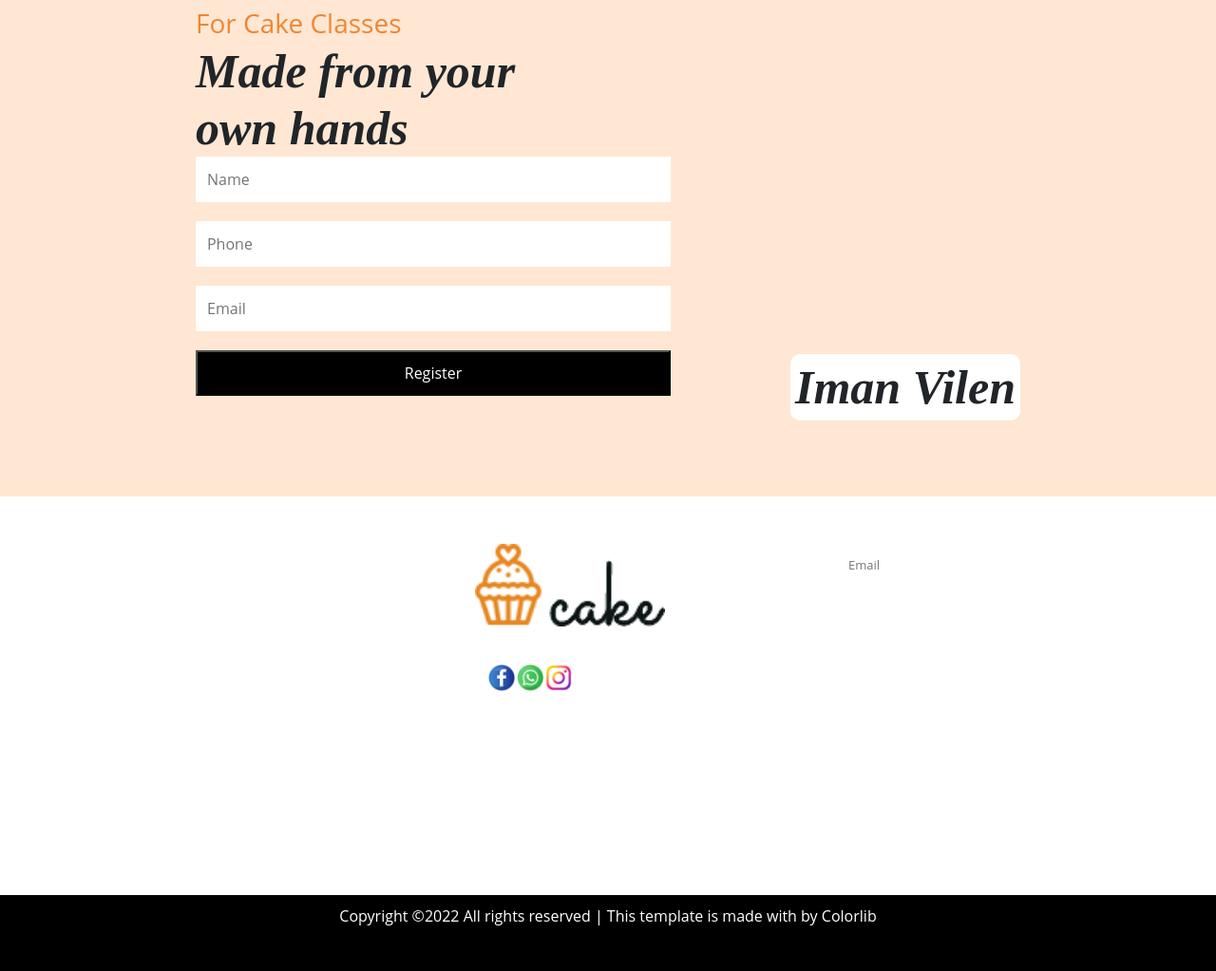
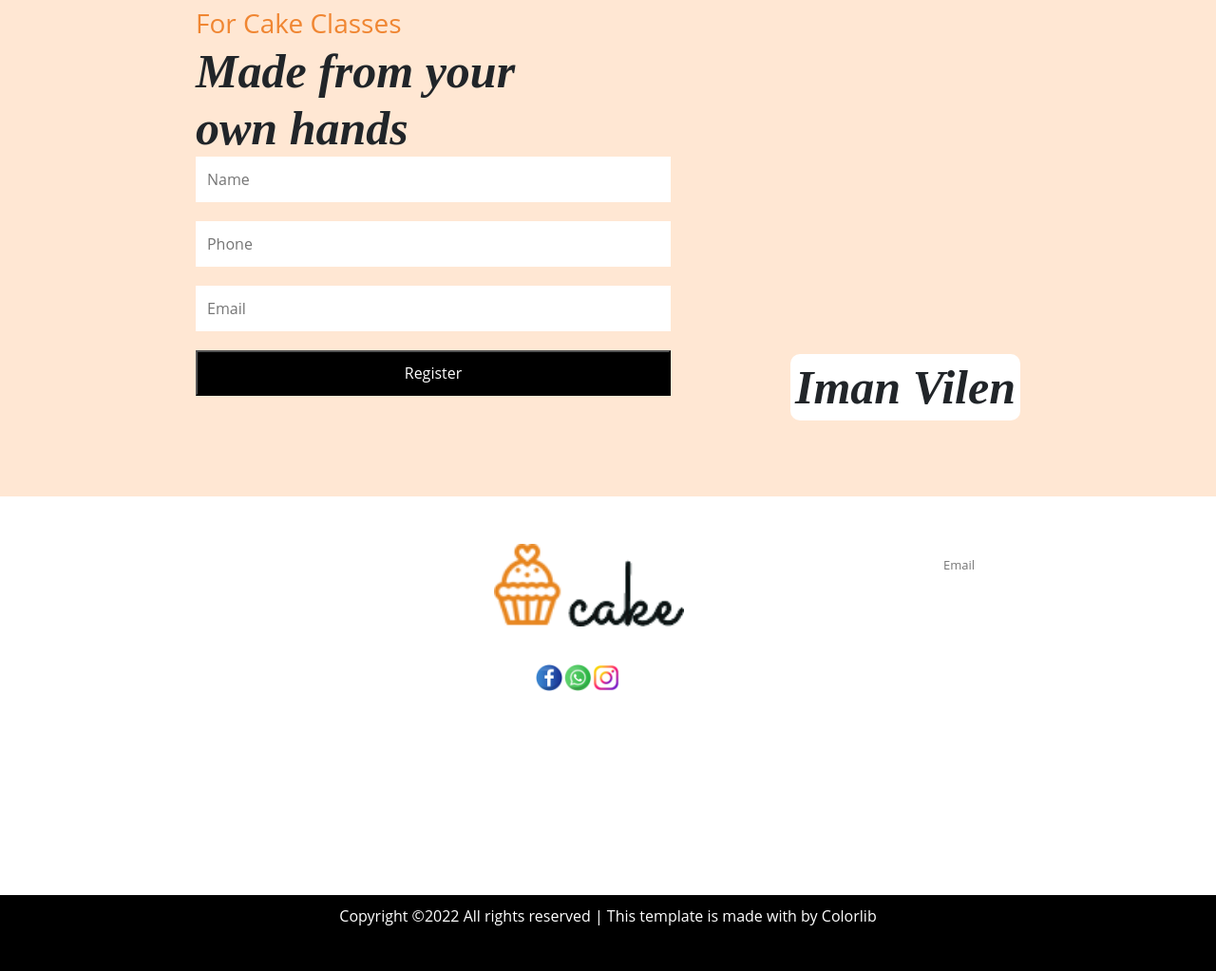
Before and after one commit to ADITYASONI002/MyWebsite, a plain HTML site: page index.html in a window 1280 px wide. Shown: the part 1839-2862 px from the top of the page at 95% size. Drawn offline with nearby package versions, Linux system fonts and the light colour scheme.

Commit message:
Update index.html

```diff
--- a/index.html
+++ b/index.html
@@ -231,7 +231,7 @@ height: 420px;
 font-size: small;
 }
 #email{
-    width: 350px;
+    width: 250px;
     border: 1px solid white;
     outline: none;
     background-color:transparent;
@@ -248,7 +248,7 @@ font-size: small;
     align-content: space-between;
 }
 #footer-logo{
-    width: 200px; margin-left: 150px;
+    width: 200px; margin-left: 120px;
 }
 .contact{
 display: flex;
```
